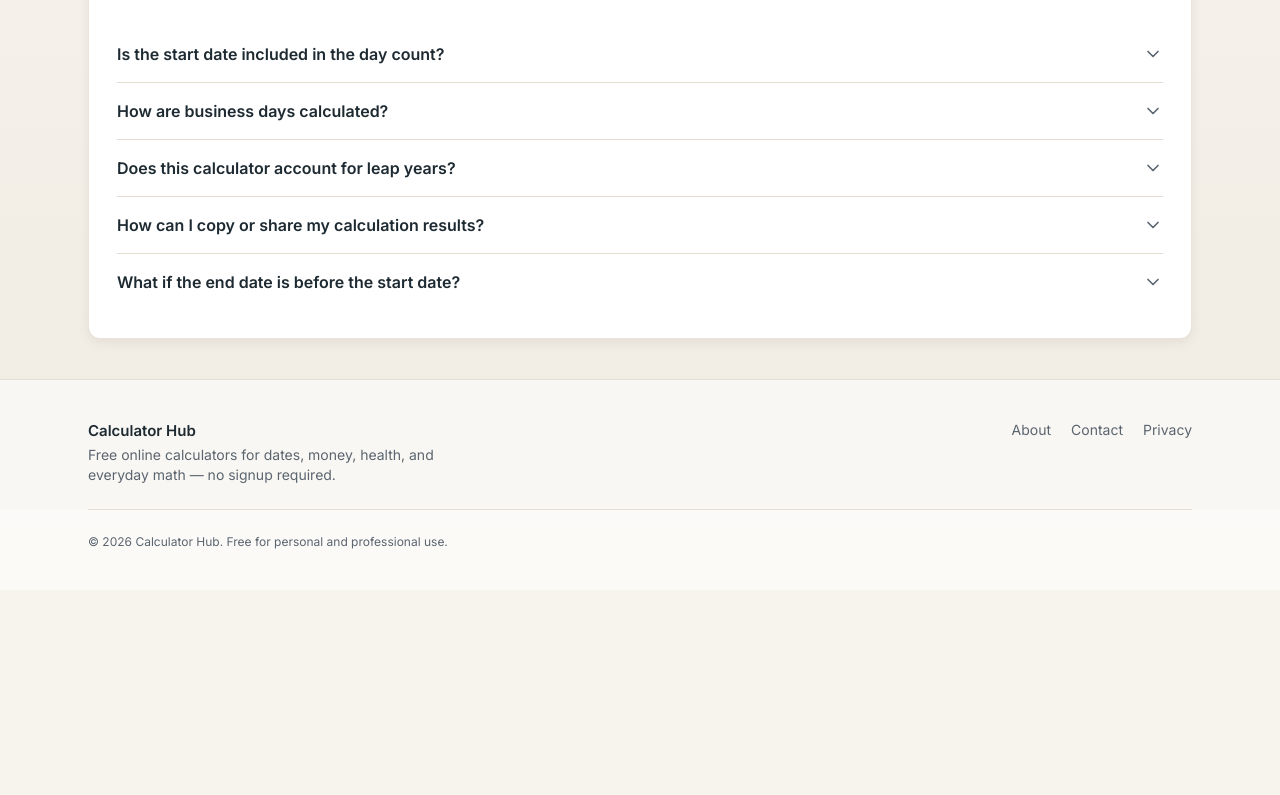
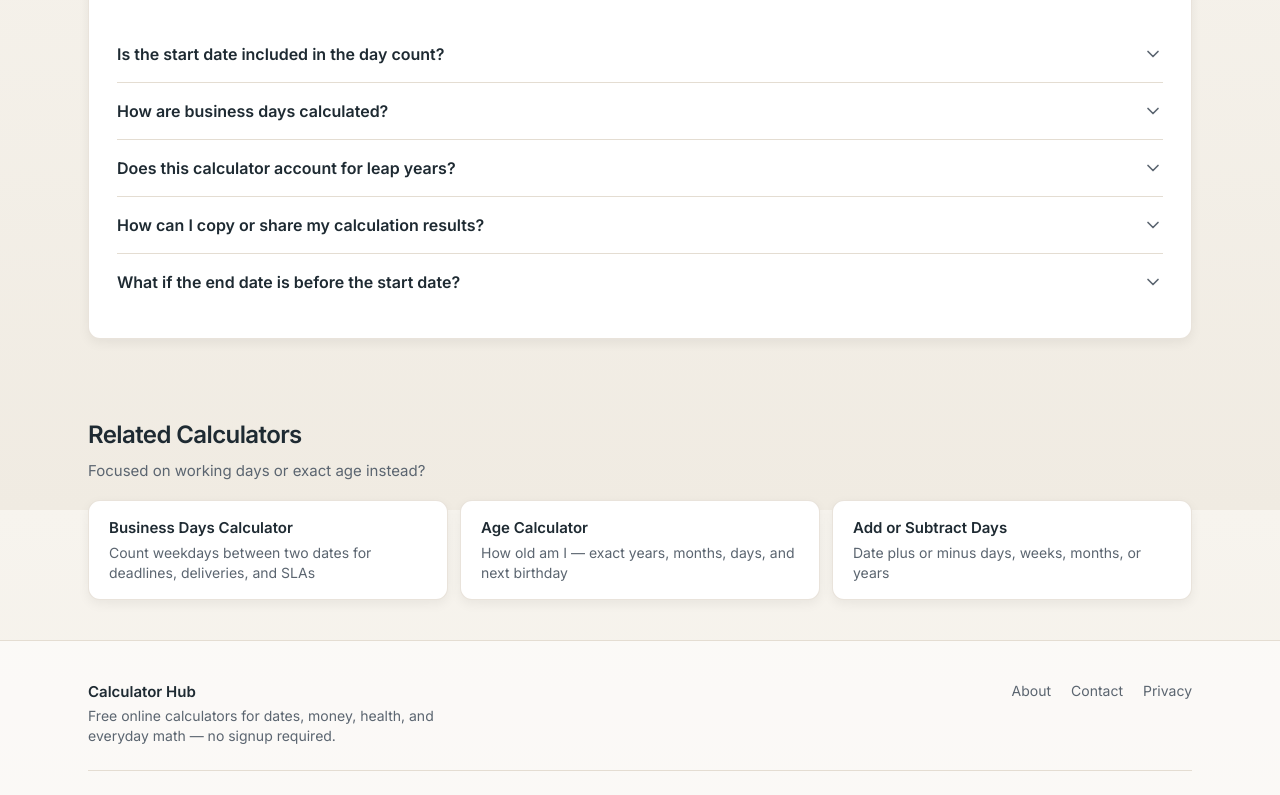
Before and after one commit to Ahmii1122/calculator, a Next.js app: page /date-time/days-between-dates in a window 1280 px wide. Shown: the part 1890-2685 px from the top of the page. Before the commit the page ends 2480 px from the top, so only its background shows below. Built offline with nearby package versions, Linux system fonts and the light colour scheme; no server answers.

Commit message:
Add related calculators section to DaysBetweenDates page, featuring links to Business Days, Age, and Add/Subtract Days calculators for improved user navigation and experience.

```diff
--- a/src/app/date-time/days-between-dates/page.tsx
+++ b/src/app/date-time/days-between-dates/page.tsx
@@ -1,4 +1,5 @@
 import type { Metadata } from "next";
+import Link from "next/link";
 import { CalendarDays, ChevronDown } from "lucide-react";
 import { DaysBetweenDatesCalculator } from "@/components/calculators/DaysBetweenDatesCalculator";
 import { Breadcrumbs } from "@/components/layout/Breadcrumbs";
@@ -224,6 +225,56 @@ export default function DaysBetweenDatesPage() {
               ))}
             </div>
           </section>
+
+          <section aria-labelledby="related-heading">
+            <div className="mb-4 max-w-3xl">
+              <h2
+                id="related-heading"
+                className="text-xl font-semibold tracking-tight text-foreground sm:text-2xl"
+              >
+                Related Calculators
+              </h2>
+              <p className="mt-2 text-[15px] leading-relaxed text-muted">
+                Focused on working days or exact age instead?
+              </p>
+            </div>
+            <div className="grid grid-cols-1 gap-3 sm:grid-cols-3">
+              <Link
+                href="/date-time/business-days-calculator"
+                className="inline-flex flex-col gap-1 rounded-xl border border-border/80 bg-panel px-5 py-4 shadow-card transition hover:border-cat-date/45 hover:bg-cat-date-soft"
+              >
+                <span className="text-[15px] font-semibold text-foreground">
+                  Business Days Calculator
+                </span>
+                <span className="text-sm text-muted">
+                  Count weekdays between two dates for deadlines, deliveries, and
+                  SLAs
+                </span>
+              </Link>
+              <Link
+                href="/date-time/age-calculator"
+                className="inline-flex flex-col gap-1 rounded-xl border border-border/80 bg-panel px-5 py-4 shadow-card transition hover:border-cat-date/45 hover:bg-cat-date-soft"
+              >
+                <span className="text-[15px] font-semibold text-foreground">
+                  Age Calculator
+                </span>
+                <span className="text-sm text-muted">
+                  How old am I — exact years, months, days, and next birthday
+                </span>
+              </Link>
+              <Link
+                href="/date-time/add-subtract-days"
+                className="inline-flex flex-col gap-1 rounded-xl border border-border/80 bg-panel px-5 py-4 shadow-card transition hover:border-cat-date/45 hover:bg-cat-date-soft"
+              >
+                <span className="text-[15px] font-semibold text-foreground">
+                  Add or Subtract Days
+                </span>
+                <span className="text-sm text-muted">
+                  Date plus or minus days, weeks, months, or years
+                </span>
+              </Link>
+            </div>
+          </section>
         </article>
       </main>
       <Footer />
```
